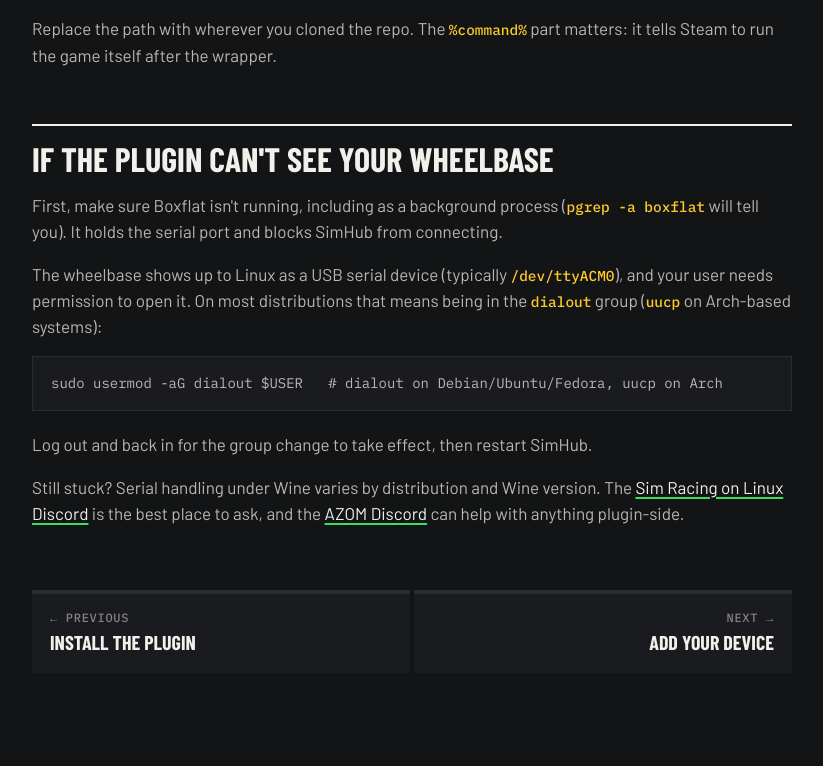
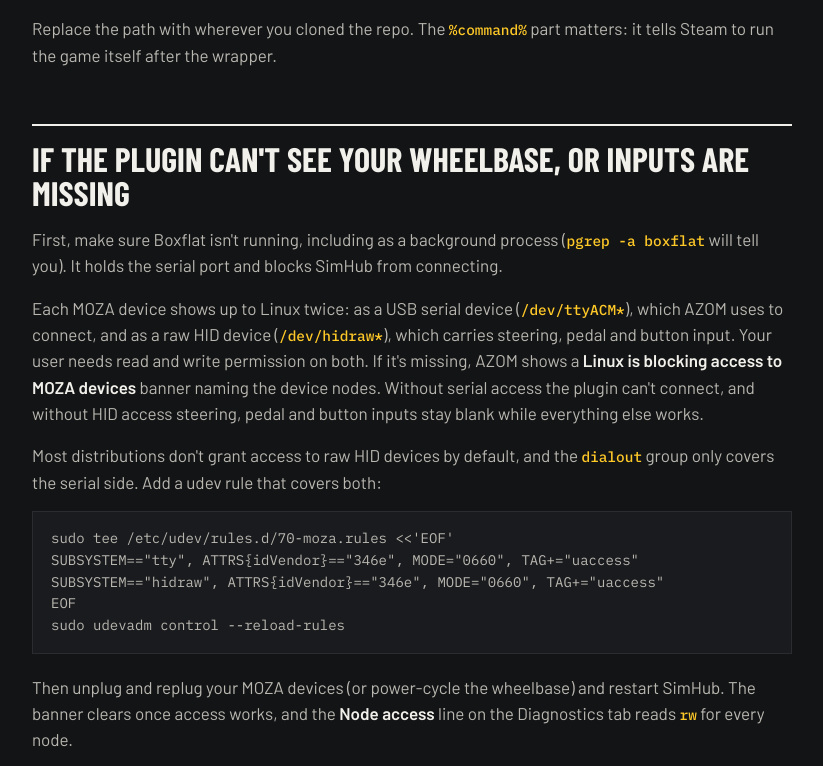
Before and after one commit to giantorth/giant.orth.cc, an Eleventy site: page site/guides/linux-setup.md in a window 1280 px wide. Shown: the part 2020-2786 px from the top of the page, without its empty margins (326-1149 px from the left). Built offline with nearby package versions, Linux system fonts and the light colour scheme; Eleventy itself is replaced by a stand-in of ours; code samples lack their colours; files that its build step writes are made by us from their sources; a web font is replaced by a local one.

Commit message:
Linux setup: udev rule for MOZA tty and hidraw access

````diff
--- a/site/guides/linux-setup.md
+++ b/site/guides/linux-setup.md
@@ -80,21 +80,33 @@ General › Launch Options** and enter:
 Replace the path with wherever you cloned the repo. The `%command%` part matters: it
 tells Steam to run the game itself after the wrapper.
 
-## If the plugin can't see your wheelbase
+## If the plugin can't see your wheelbase, or inputs are missing
 
 First, make sure Boxflat isn't running, including as a background process
 (`pgrep -a boxflat` will tell you). It holds the serial port and blocks SimHub from
 connecting.
 
-The wheelbase shows up to Linux as a USB serial device (typically `/dev/ttyACM0`), and
-your user needs permission to open it. On most distributions that means being in the
-`dialout` group (`uucp` on Arch-based systems):
+Each MOZA device shows up to Linux twice: as a USB serial device (`/dev/ttyACM*`), which
+AZOM uses to connect, and as a raw HID device (`/dev/hidraw*`), which carries steering,
+pedal and button input. Your user needs read and write permission on both. If it's
+missing, AZOM shows a **Linux is blocking access to MOZA devices** banner naming the
+device nodes. Without serial access the plugin can't connect, and without HID access
+steering, pedal and button inputs stay blank while everything else works.
+
+Most distributions don't grant access to raw HID devices by default, and the `dialout`
+group only covers the serial side. Add a udev rule that covers both:
 
 ```bash
-sudo usermod -aG dialout $USER   # dialout on Debian/Ubuntu/Fedora, uucp on Arch
+sudo tee /etc/udev/rules.d/70-moza.rules <<'EOF'
+SUBSYSTEM=="tty", ATTRS{idVendor}=="346e", MODE="0660", TAG+="uaccess"
+SUBSYSTEM=="hidraw", ATTRS{idVendor}=="346e", MODE="0660", TAG+="uaccess"
+EOF
+sudo udevadm control --reload-rules
 ```
 
-Log out and back in for the group change to take effect, then restart SimHub.
+Then unplug and replug your MOZA devices (or power-cycle the wheelbase) and restart
+SimHub. The banner clears once access works, and the **Node access** line on the
+Diagnostics tab reads `rw` for every node.
 
 Still stuck? Serial handling under Wine varies by distribution and Wine version. The
 [Sim Racing on Linux Discord](https://discord.gg/kJY5yG9Fj5) is the best place to ask,
````
